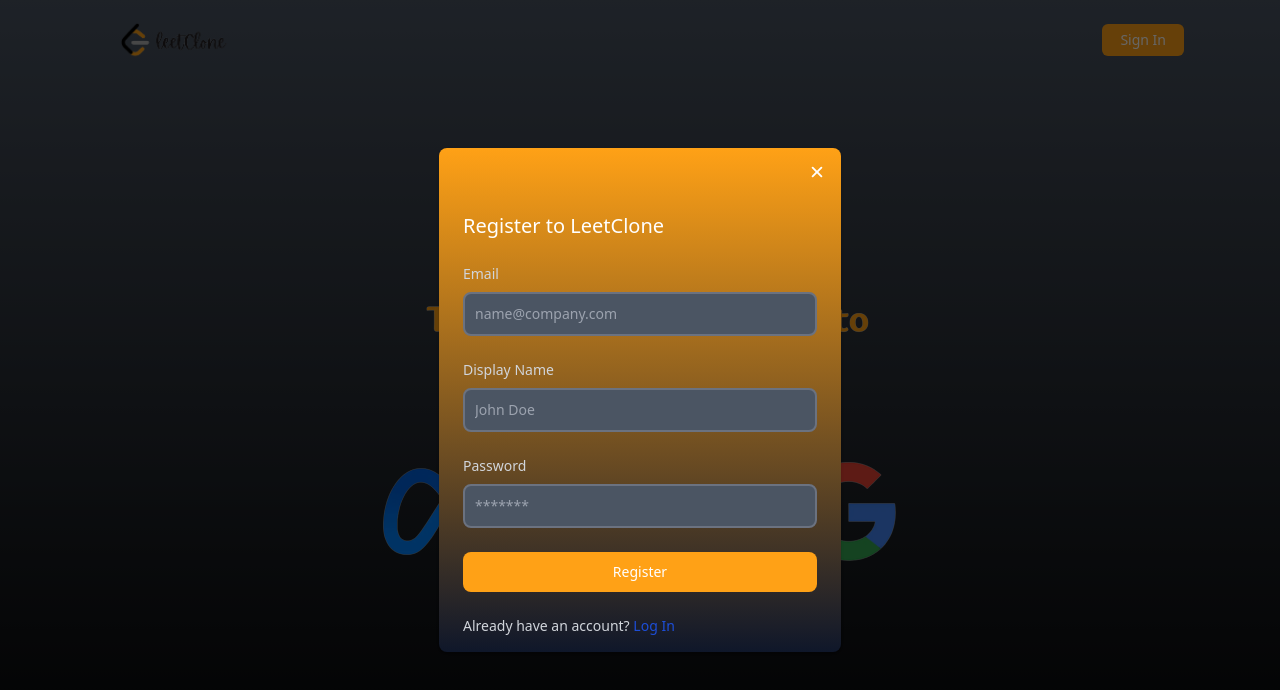
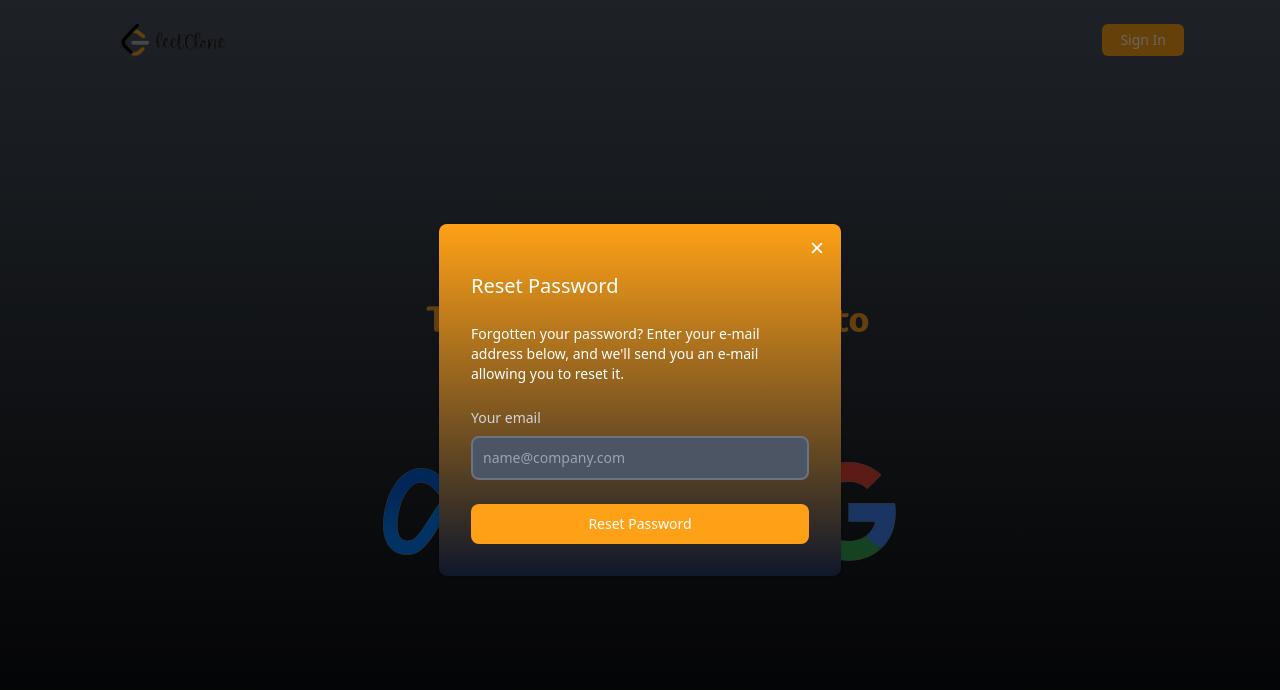
Before and after one commit to edwardbudaza/leetcode-clone, a Next.js app: page /auth in a window 1280 px wide. Shown: the top 690 px of the page. Built offline with nearby package versions, Linux system fonts and the light colour scheme.

Commit message:
reset password component completion

```diff
--- a/src/components/Modals/AuthModal.tsx
+++ b/src/components/Modals/AuthModal.tsx
@@ -2,6 +2,7 @@
 import { IoClose } from 'react-icons/io5';
 import Login from './Login';
 import Signup from './Signup';
+import ResetPassword from './ResetPassword';
 
 type AuthModalProps = {
 
@@ -34,11 +35,11 @@
                                 <IoClose className='h-5 w-5' />
                             </button>
                         </div>
-                        <Signup />
+                        <ResetPassword />
                     </div>
                 </div>
             </div>
 	</>
-    )
+    );
 }
 export default AuthModal;
--- a/src/components/Modals/ResetPassword.tsx
+++ b/src/components/Modals/ResetPassword.tsx
@@ -0,0 +1,39 @@
+import React from 'react';
+
+type ResetPasswordProps = {
+
+};
+
+const ResetPassword:React.FC<ResetPasswordProps> = () => {
+
+    return (
+        <form className='space-y-6 px-6 lg:px-8 pb-4 sm:pb-6 xl:pb-8'>
+			<h3 className='text-xl font-medium  text-white'>Reset Password</h3>
+			<p className='text-sm text-white '>
+				Forgotten your password? Enter your e-mail address below, and we&apos;ll send you an e-mail allowing you
+				to reset it.
+			</p>
+			<div>
+				<label htmlFor='email' className='text-sm font-medium block mb-2 text-gray-300'>
+					Your email
+				</label>
+				<input
+					type='email'
+					name='email'
+					id='email'
+					className='border-2 outline-none sm:text-sm rounded-lg focus:ring-blue-500 focus:border-blue-500 block w-full p-2.5 bg-gray-600 border-gray-500 placeholder-gray-400 text-white'
+					placeholder='name@company.com'
+				/>
+			</div>
+
+			<button
+				type='submit'
+				className={`w-full text-white  focus:ring-4 focus:ring-blue-300 font-medium rounded-lg text-sm px-5 py-2.5 text-center
+                bg-brand-orange hover:bg-brand-orange-s `}
+			>
+				Reset Password
+			</button>
+        </form>
+    );
+}
+export default ResetPassword;
--- a/src/components/Modals/Signup.tsx
+++ b/src/components/Modals/Signup.tsx
@@ -77,6 +77,6 @@
                 </a>
             </div>
         </form>
-    )
+    );
 }
 export default Signup;
--- a/src/pages/auth/index.tsx
+++ b/src/pages/auth/index.tsx
@@ -5,7 +5,8 @@
 type AuthPageProps = {};
 
 const AuthPage:React.FC<AuthPageProps> = () => {
-    return <div className='bg-gradient-to-b from-gray-600 to-black h-screen relative'>
+    return (
+    <div className='bg-gradient-to-b from-gray-600 to-black h-screen relative'>
         <div className='max-w-7xl mx-auto'>
             <Navbar />
             <div className='flex items-center justify-center h-[calc(100vh-5rem)] pointer-events-none select-none'>
@@ -14,6 +15,7 @@
             <AuthModal />
         </div>
 
-    </div>;
+    </div>
+    );
 };
 export default AuthPage;
```
Also changed, not shown: src/components/Navbar/Navbar.tsx (+10 -3 lines).
